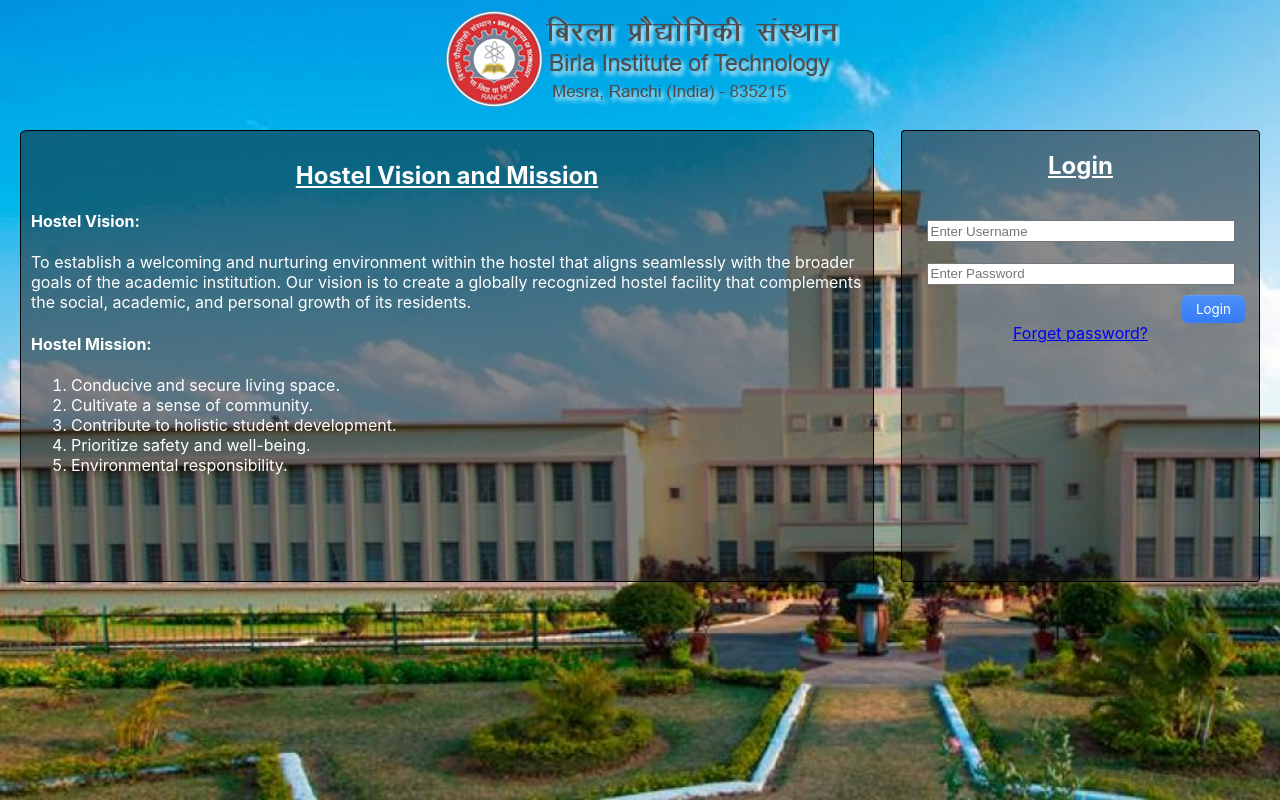
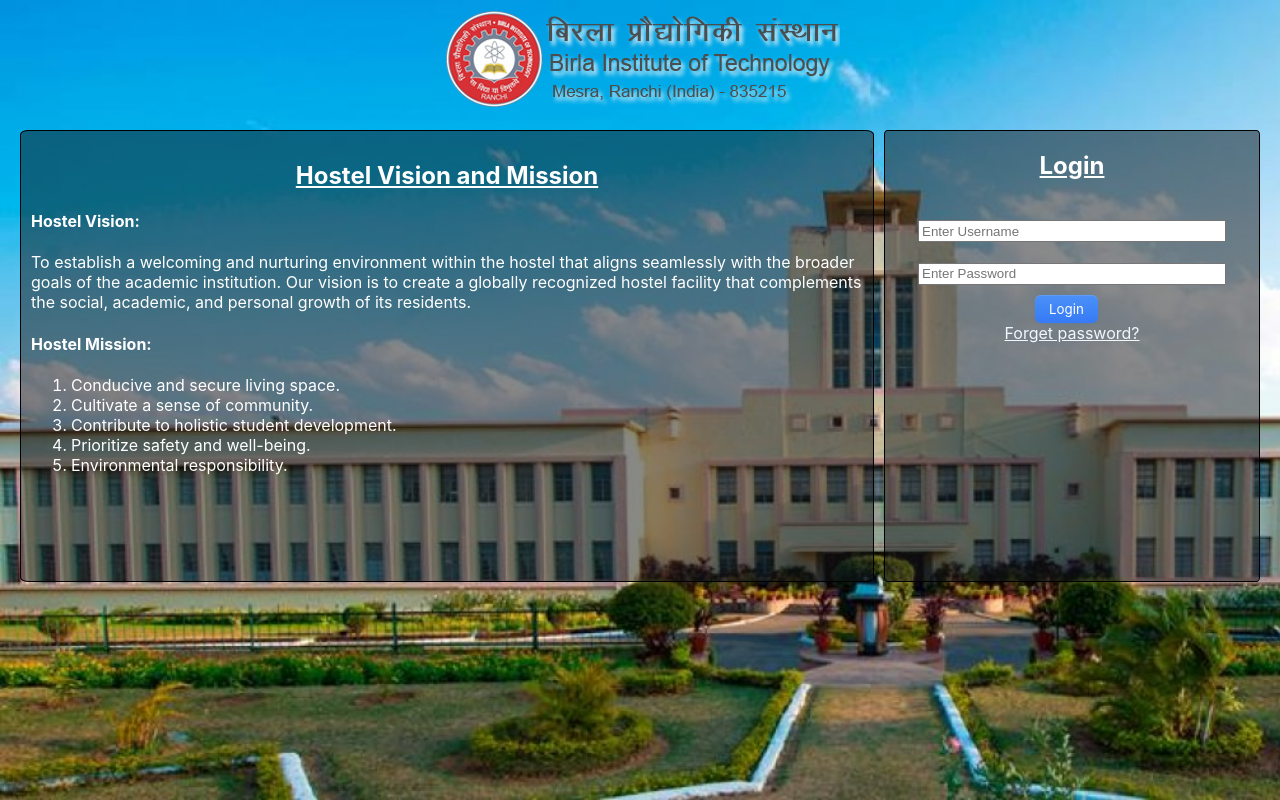
Before and after one commit to rishabh129/hostel-room-allotment, a React (Create React App) app: page / in a window 1280 px wide. Built offline with nearby package versions, Linux system fonts and the light colour scheme.

Commit message:
Tool lab (login box fix)

```diff
--- a/src/App.css
+++ b/src/App.css
@@ -79,7 +79,7 @@
   text-align: left;
   padding: 10px;
   color: #FFFFFF;
-  margin-right: 20px; /* Margin to the right of div4 */
+  margin-right: 10px; /* Margin to the right of div4 */
   flex: 0 0 65%; /* Takes 65% of the available space */
   border: 1px solid #000;
 }
@@ -94,12 +94,11 @@
   border-radius: 1%;
   width: 620px;
   height: 450px;
-  margin-left: 17px;
   margin-top: 20px;
 
   color: #FFFFFF;
 
-  margin-left: 7px;
+
   margin-right: 20px; /* Margin to the left of div5 */
   flex-grow: 1; /* Takes the remaining space */
   border: 1px solid #000;
@@ -118,8 +117,8 @@
 .login{
   display: flex;
   flex-direction: column;
-  align-items: center;
-  margin-left: 280px;
+  align-items: justify;
+  margin-left: 150px;
   margin-top: 10px;
   padding: 6px 14px;
   font-family: -apple-system, BlinkMacSystemFont, 'Roboto', sans-serif;
@@ -146,3 +145,7 @@
     height: 16px;
 
   }
+  .passforget{
+    color: aliceblue;
+
+  }
--- a/src/login.js
+++ b/src/login.js
@@ -17,12 +17,13 @@
             <br />
             <input type="password" placeholder="Enter Password" id="password" />
           </div>
-
-          <button className="login">Login</button>
+          <div className="loginbutton">
+            <button className="login">Login</button>
+          </div>
         </form>
       </div>
-      <div className="passforget">
-        <a href="/forget.html">Forget password?</a>
+      <div >
+        <a href="/forget.html" className="passforget">Forget password?</a>
       </div>
     </div>
   );
```
